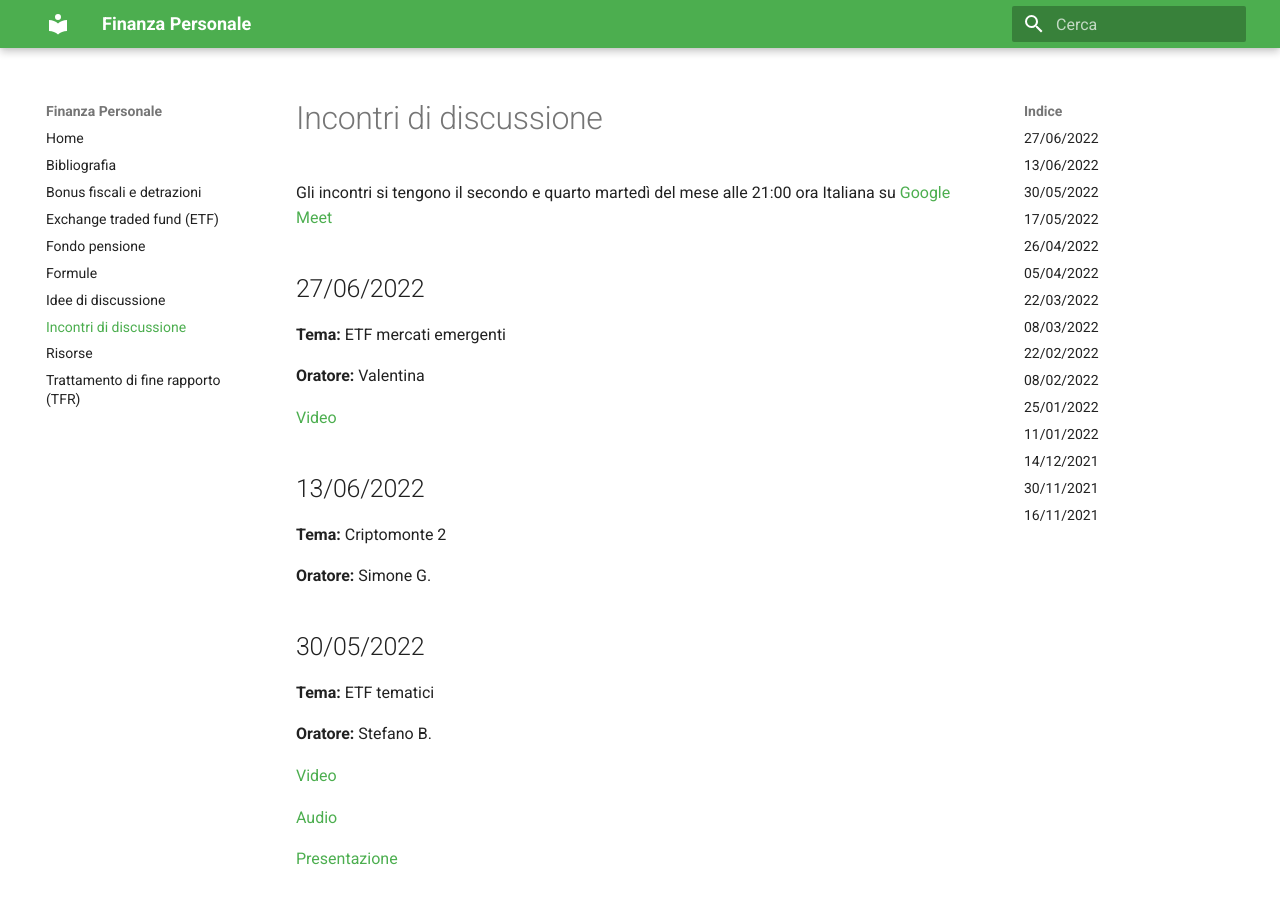
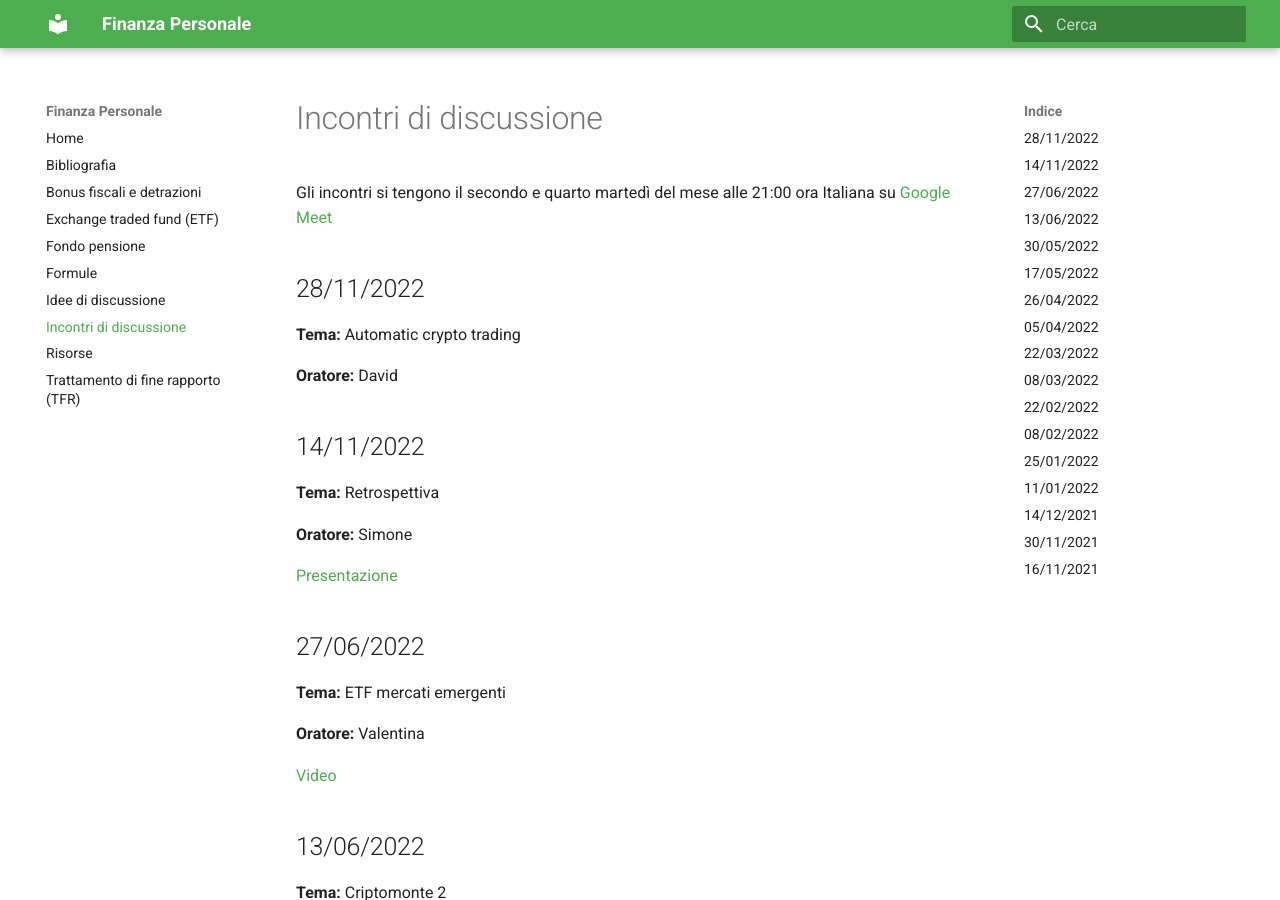
Before and after one commit to simgunz/wiki-finanza-personale, an MkDocs documentation site: the page built from docs/incontri.md, in a window 1280 px wide and 900 px high. Built offline with MkDocs 1.6.1 and Material for MkDocs 9.7.7, drawn with Linux system fonts in a browser that asks for light colours.

Commit message:
Aggiornati incontri

```diff
--- a/docs/incontri.md
+++ b/docs/incontri.md
@@ -1,6 +1,20 @@
 # Incontri di discussione
 
 Gli incontri si tengono il secondo e quarto martedì del mese alle 21:00 ora Italiana su [Google Meet](https://meet.google.com/tkd-yavi-evb)
+
+## 28/11/2022
+
+**Tema:** Automatic crypto trading
+
+**Oratore:** David
+
+## 14/11/2022
+
+**Tema:** Retrospettiva
+
+**Oratore:** Simone
+
+[Presentazione](https://docs.google.com/presentation/d/1ZEGTpx5gTXG9uip4SX91zM-tPSLRB51ilFPxIRbbNtg/edit?usp=sharing)
 
 ## 27/06/2022
 
```
